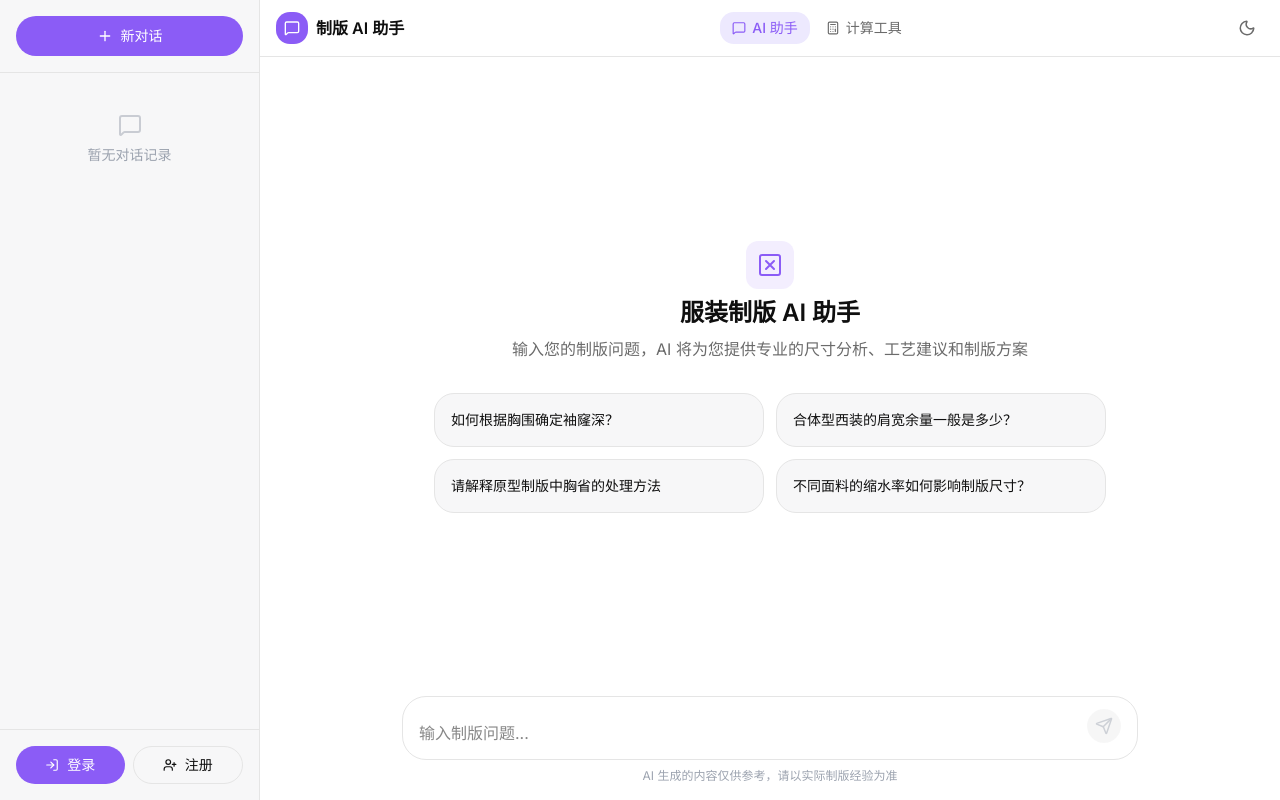
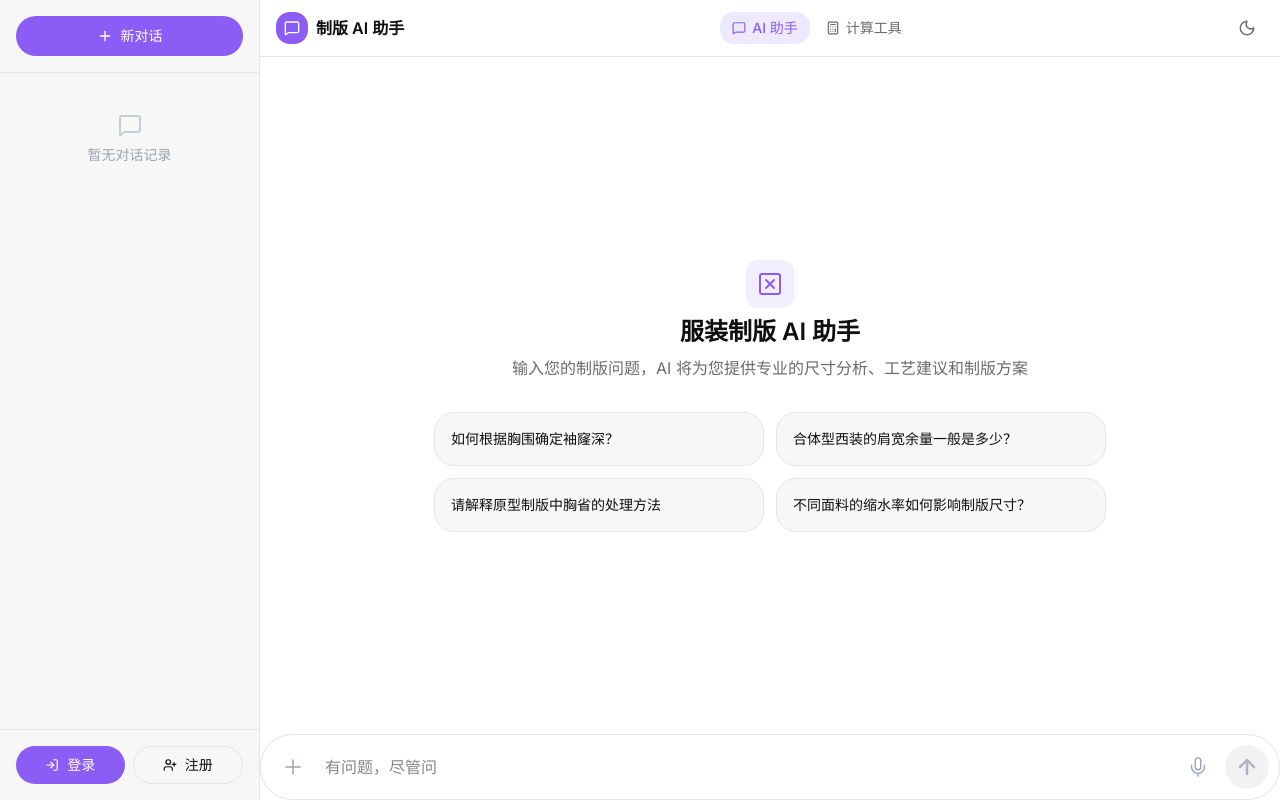
Before and after one commit to penghuizhong/vite-web, a React (Vite) app: page / in a window 1280 px wide. Built offline with nearby package versions, Linux system fonts and the light colour scheme.

Commit message:
feat: rewrite ChatInput with old-web pill style

```diff
--- a/src/components/chat/ChatInput.tsx
+++ b/src/components/chat/ChatInput.tsx
@@ -1,5 +1,5 @@
-import { useState, useRef, useEffect, type KeyboardEvent } from 'react'
-import { Send, Square } from 'lucide-react'
+import { useState, useRef, useEffect } from 'react'
+import { ArrowUp, Plus, Mic, Square } from 'lucide-react'
 
 interface ChatInputProps {
   onSend: (message: string) => void
@@ -15,23 +15,39 @@ export function ChatInput({
   isStreaming = false,
 }: ChatInputProps) {
   const [value, setValue] = useState('')
-  const textareaRef = useRef<HTMLTextAreaElement>(null)
+  const [showMenu, setShowMenu] = useState(false)
+  const menuRef = useRef<HTMLDivElement>(null)
+  const plusBtnRef = useRef<HTMLButtonElement>(null)
 
+  // Close menu on outside click
   useEffect(() => {
-    if (textareaRef.current) {
-      textareaRef.current.style.height = 'auto'
-      textareaRef.current.style.height = `${Math.min(textareaRef.current.scrollHeight, 200)}px`
+    const handleClickOutside = (e: MouseEvent) => {
+      if (
+        menuRef.current &&
+        !menuRef.current.contains(e.target as Node) &&
+        plusBtnRef.current &&
+        !plusBtnRef.current.contains(e.target as Node)
+      ) {
+        setShowMenu(false)
       }
-  }, [value])
+    }
+    document.addEventListener('mousedown', handleClickOutside)
+    return () => document.removeEventListener('mousedown', handleClickOutside)
+  }, [])
 
   const handleSend = () => {
     const trimmed = value.trim()
-    if (!trimmed || disabled) return
+    if (!trimmed || disabled || isStreaming) return
     onSend(trimmed)
     setValue('')
   }
 
-  const handleKeyDown = (e: KeyboardEvent<HTMLTextAreaElement>) => {
+  const handleSubmit = (e: React.FormEvent) => {
+    e.preventDefault()
+    handleSend()
+  }
+
+  const handleKeyDown = (e: React.KeyboardEvent<HTMLInputElement>) => {
     if (e.key === 'Enter' && !e.shiftKey) {
       e.preventDefault()
       handleSend()
@@ -41,55 +57,133 @@ export function ChatInput({
   const hasContent = value.trim().length > 0
 
   return (
-    <div className="w-full max-w-3xl mx-auto px-4 pb-4">
+    <div className="relative w-full">
+      {/* Floating menu */}
+      {showMenu && (
         <div
-        className="relative flex items-end gap-2 rounded-2xl border px-4 py-3 transition-colors"
+          ref={menuRef}
+          className="absolute bottom-full left-0 mb-3 w-[calc(100vw-2rem)] sm:w-[260px] rounded-[1.5rem] p-2 shadow-2xl z-50"
+          style={{
+            background: 'var(--bg-secondary)',
+            border: '1px solid var(--border-default)',
+          }}
+        >
+          <div className="flex flex-col">
+            <button
+              type="button"
+              className="flex items-center gap-3 px-3 py-3 rounded-xl transition-colors text-left group"
+              style={{ background: 'transparent' }}
+              onMouseEnter={(e) => {
+                e.currentTarget.style.background = 'var(--bg-tertiary)'
+              }}
+              onMouseLeave={(e) => {
+                e.currentTarget.style.background = 'transparent'
+              }}
+            >
+              <span className="text-lg">📎</span>
+              <span className="text-[15px] font-medium" style={{ color: 'var(--text-primary)' }}>
+                添加照片和文件
+              </span>
+            </button>
+
+            <div className="h-[1px] mx-3 my-1" style={{ background: 'var(--border-default)' }} />
+
+            <button
+              type="button"
+              className="flex items-center gap-3 px-3 py-3 rounded-xl transition-colors text-left group"
+              style={{ background: 'transparent' }}
+              onMouseEnter={(e) => {
+                e.currentTarget.style.background = 'var(--bg-tertiary)'
+              }}
+              onMouseLeave={(e) => {
+                e.currentTarget.style.background = 'transparent'
+              }}
+            >
+              <span className="text-lg">🎨</span>
+              <span className="text-[15px] font-medium" style={{ color: 'var(--text-primary)' }}>
+                创建图片
+              </span>
+            </button>
+          </div>
+        </div>
+      )}
+
+      {/* Input form */}
+      <form
+        onSubmit={handleSubmit}
+        className="flex items-center w-full rounded-[2rem] pl-2 pr-2.5 py-2 transition-all"
         style={{
           background: 'var(--bg-primary)',
-          borderColor: hasContent ? 'var(--accent-primary)' : 'var(--border-default)',
+          border: hasContent
+            ? '1px solid var(--accent-primary)'
+            : '1px solid var(--border-default)',
         }}
       >
-        <textarea
-          ref={textareaRef}
+        <button
+          type="button"
+          ref={plusBtnRef}
+          onClick={() => setShowMenu(!showMenu)}
+          className="p-3 transition-colors rounded-full"
+          style={{
+            color: showMenu ? 'var(--text-primary)' : 'var(--text-muted)',
+            background: showMenu ? 'var(--accent-light)' : 'transparent',
+          }}
+        >
+          <Plus
+            className="h-6 w-6 stroke-[1.5] transition-transform duration-300"
+            style={{ transform: showMenu ? 'rotate(45deg)' : 'rotate(0deg)' }}
+          />
+        </button>
+
+        <input
+          className="flex-1 bg-transparent border-none shadow-none focus:outline-none text-[16px] px-2 disabled:opacity-50"
+          style={{
+            color: 'var(--text-primary)',
+          }}
+          placeholder="有问题，尽管问"
           value={value}
           onChange={(e) => setValue(e.target.value)}
           onKeyDown={handleKeyDown}
-          placeholder="输入制版问题..."
-          rows={1}
           disabled={disabled || isStreaming}
-          className="flex-1 resize-none bg-transparent outline-none text-base leading-7 placeholder:text-muted-foreground"
-          style={{ color: 'var(--text-primary)', maxHeight: '200px' }}
         />
-        <div className="flex items-center gap-1 pb-1">
+
+        <button
+          type="button"
+          className="p-3 transition-colors rounded-full disabled:opacity-50"
+          style={{ color: 'var(--text-muted)' }}
+          disabled={isStreaming}
+        >
+          <Mic className="h-[22px] w-[22px] stroke-[1.5]" />
+        </button>
+
         {isStreaming ? (
           <button
+            type="button"
             onClick={onStop}
-              className="p-2 rounded-full transition-colors"
-              style={{ background: 'var(--bg-tertiary)', color: 'var(--text-secondary)' }}
-              aria-label="停止生成"
+            className="ml-1 h-11 w-11 min-w-[44px] rounded-full flex items-center justify-center transition-all duration-300 shadow-md"
+            style={{
+              background: '#ef4444',
+              color: '#ffffff',
+            }}
           >
-              <Square size={18} />
+            <Square className="h-5 w-5 fill-current" />
           </button>
         ) : (
           <button
-              onClick={handleSend}
+            type="submit"
             disabled={!hasContent || disabled}
-              className="p-2 rounded-full transition-all"
+            className="ml-1 h-11 w-11 min-w-[44px] rounded-full flex items-center justify-center transition-all duration-300"
             style={{
               background: hasContent ? 'var(--accent-primary)' : 'var(--bg-tertiary)',
               color: hasContent ? '#ffffff' : 'var(--text-muted)',
-                opacity: hasContent ? 1 : 0.5,
+              opacity: hasContent ? 1 : 0.8,
+              cursor: hasContent ? 'pointer' : 'not-allowed',
             }}
-              aria-label="发送消息"
           >
-              <Send size={18} />
+            <ArrowUp className="h-6 w-6 stroke-[2.5]" />
           </button>
         )}
-        </div>
-      </div>
-      <p className="text-xs text-center mt-2" style={{ color: 'var(--text-muted)' }}>
-        AI 生成的内容仅供参考，请以实际制版经验为准
-      </p>
+      </form>
     </div>
   )
 }
```
Lines whose indentation alone changed are shown as unchanged.
